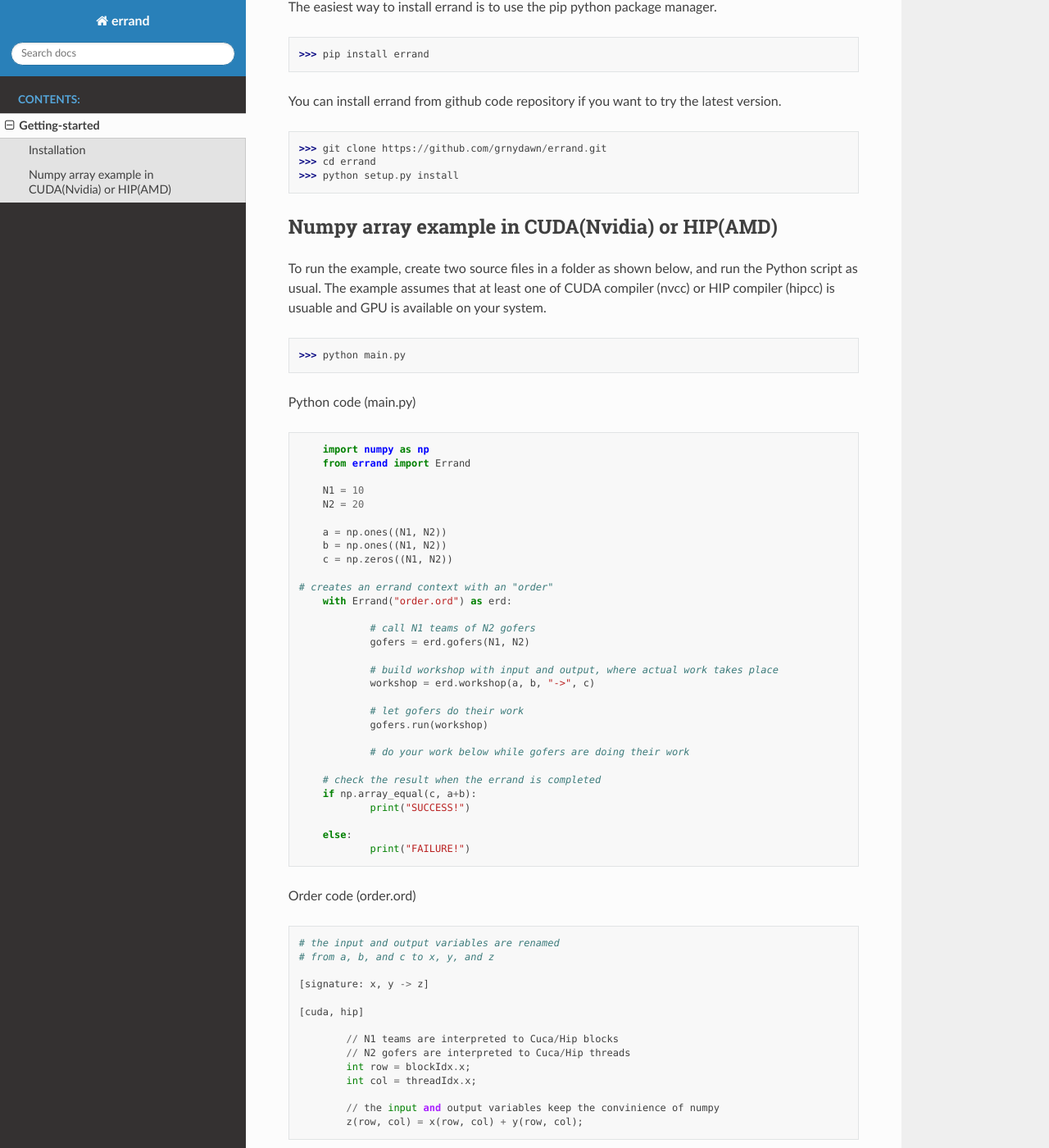
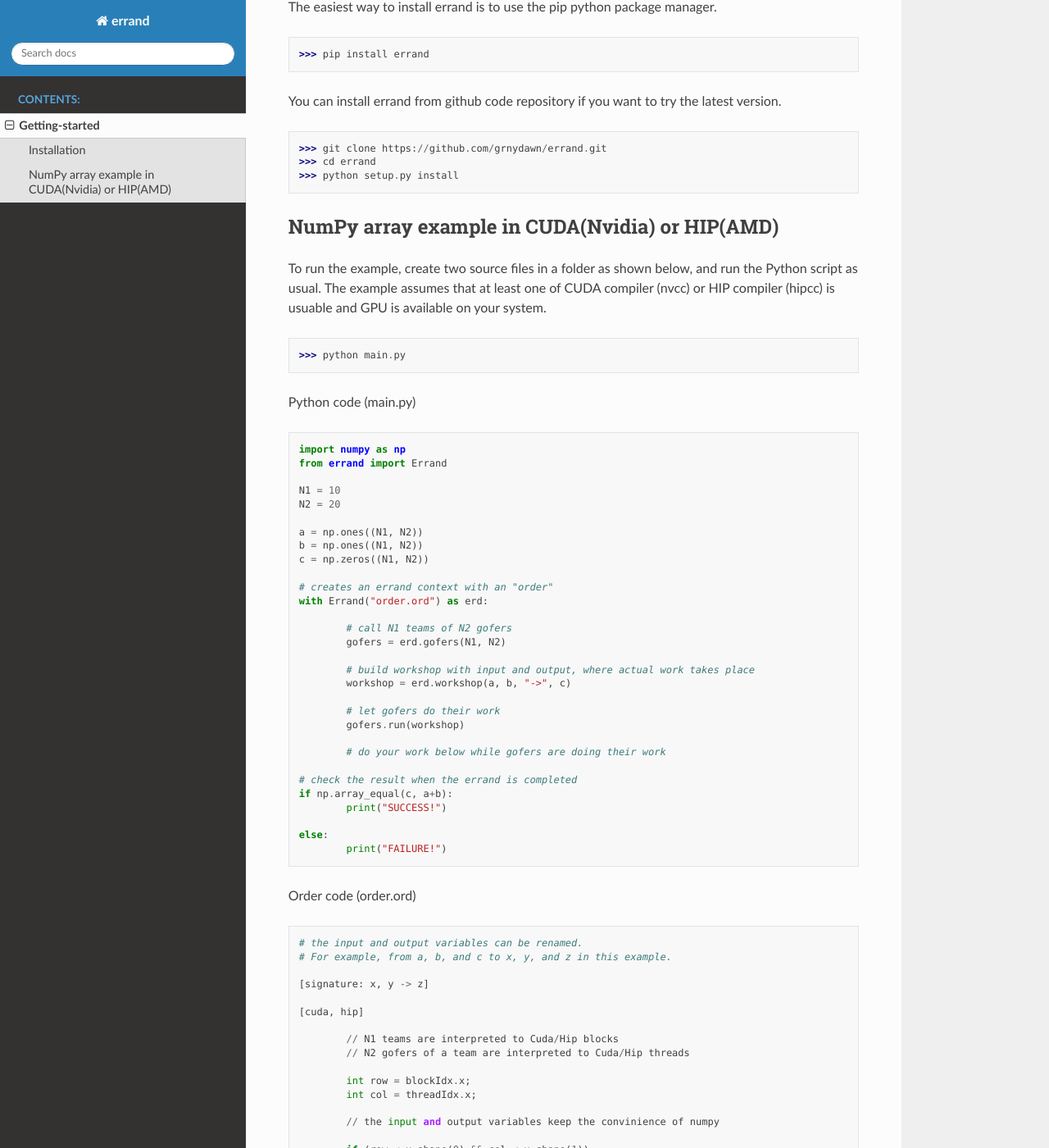
Before and after one commit to grnydawn/errand, a Sphinx documentation site: the page built from doc/source/intro.rst, in a window 1280 px wide and 1400 px high, scrolled down 339 px. Shown: the whole window at 82% size. Built offline with Sphinx 7.4.7 and the Read the Docs theme 2.0.0, drawn with Linux system fonts in a browser that asks for light colours; some of the changed text lies outside the part shown.

Commit message:
updated doc

```diff
--- a/doc/source/conf.py
+++ b/doc/source/conf.py
@@ -23,7 +23,7 @@
 author = 'Youngsung Kim'
 
 # The full version, including alpha/beta/rc tags
-release = '0.2.1'
+release = '0.2.2'
 
 
 # -- General configuration ---------------------------------------------------
--- a/doc/source/intro.rst
+++ b/doc/source/intro.rst
@@ -18,7 +18,7 @@
         >>> python setup.py install
 
 
-Numpy array example in CUDA(Nvidia) or HIP(AMD)
+NumPy array example in CUDA(Nvidia) or HIP(AMD)
 -------------------------------------------------------
 
 To run the example, create two source files in a folder as shown below, and run the Python script as usual.
@@ -44,7 +44,7 @@
 	b = np.ones((N1, N2))
 	c = np.zeros((N1, N2))
 
-    # creates an errand context with an "order"
+	# creates an errand context with an "order"
 	with Errand("order.ord") as erd:
 
 		# call N1 teams of N2 gofers
@@ -70,17 +70,20 @@
 
 ::
 
-	# the input and output variables are renamed
-	# from a, b, and c to x, y, and z
+	# the input and output variables can be renamed.
+	# For example, from a, b, and c to x, y, and z in this example.
 
 	[signature: x, y -> z]
 
 	[cuda, hip]
 
-		// N1 teams are interpreted to Cuca/Hip blocks
-		// N2 gofers are interpreted to Cuca/Hip threads
+		// N1 teams are interpreted to Cuda/Hip blocks
+		// N2 gofers of a team are interpreted to Cuda/Hip threads
+
 		int row = blockIdx.x;
 		int col = threadIdx.x;
 
 		// the input and output variables keep the convinience of numpy
-		z(row, col) = x(row, col) + y(row, col);
+
+		if (row < x.shape(0) && col < x.shape(1))
+			z(row, col) = x(row, col) + y(row, col);
--- a/setup.py
+++ b/setup.py
@@ -9,7 +9,7 @@
 
     setup(
         name="errand",
-        version="0.2.1",
+        version="0.2.2",
         description="pythonic excellerator interface",
         long_description="pythonic excellerator interface",
         author="Youngsung Kim",
```
